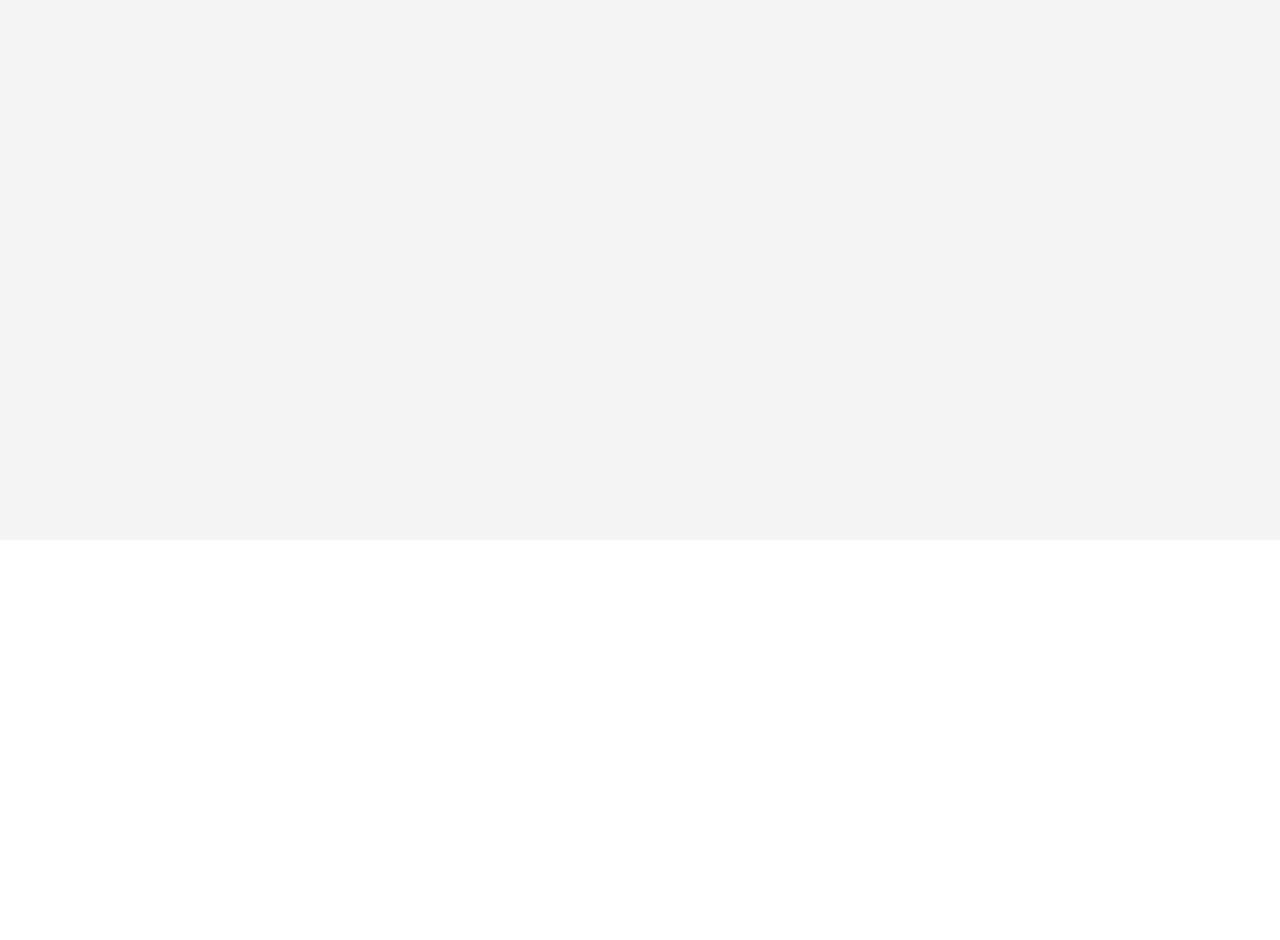
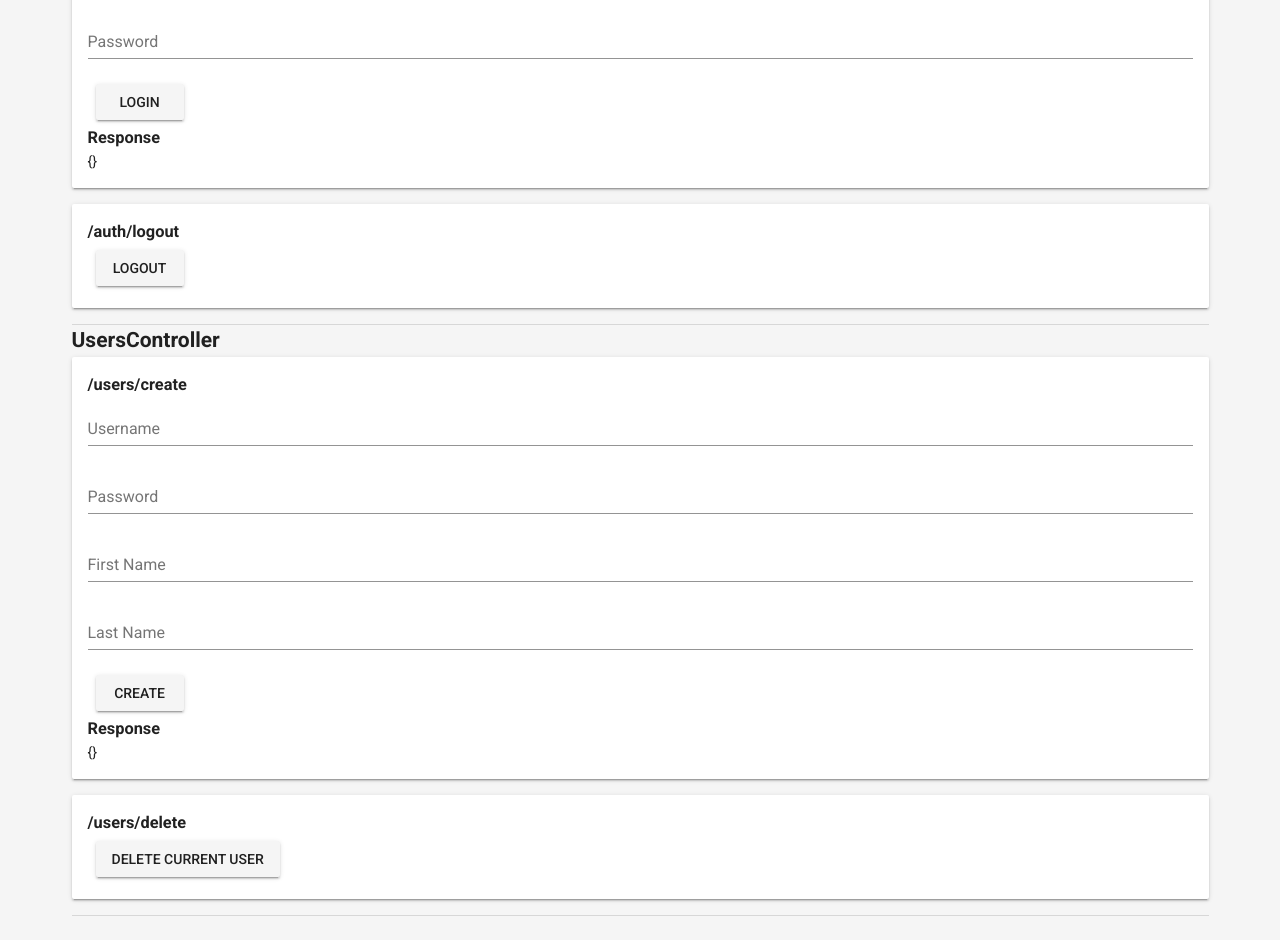
Before and after one commit to outinspace/TableForTwo_FEND, a Vue app: page /#/backend-testing in a window 1280 px wide. Shown: the part 260-1200 px from the top of the page. Before the commit the page ends 800 px from the top, so only its background shows below. Built offline with nearby package versions, Linux system fonts and the light colour scheme.

Commit message:
Finished scaffolding

```diff
--- /dev/null
+++ b/src/$http.js
@@ -0,0 +1,5 @@
+import axios from 'axios'
+
+export default axios.create({
+  baseURL: '/api/reservations-application'
+})
--- a/src/App.vue
+++ b/src/App.vue
@@ -1,14 +1,33 @@
 <template>
   <v-app>
     <v-toolbar app flat>
-      <v-toolbar-side-icon></v-toolbar-side-icon>
+      <v-toolbar-side-icon @click="drawerState = !drawerState"></v-toolbar-side-icon>
       <v-toolbar-title>Reservations Application</v-toolbar-title>
       <v-spacer></v-spacer>
+      <v-btn v-if="AuthService.currentUser != null" round flat>
+        <v-icon>person</v-icon>
+        {{ AuthService.currentUser.firstName }}
+      </v-btn>
       <v-btn round primary color="success">
         <v-icon>access_time</v-icon>
         My Reservations
       </v-btn>
     </v-toolbar>
+
+    <v-navigation-drawer app temporary v-model="drawerState">
+      <v-list>
+        <v-list-tile to="backend-testing">
+          <v-list-tile-action>
+            <v-icon>child_care</v-icon>
+          </v-list-tile-action>
+
+          <v-list-tile-content>
+            <v-list-tile-title>Backend Testing</v-list-tile-title>
+          </v-list-tile-content>
+        </v-list-tile>
+      </v-list>
+    </v-navigation-drawer>
+
     <v-content class="grey lighten-4">
       <router-view></router-view>
     </v-content>
@@ -16,10 +35,15 @@
 </template>
 
 <script>
+import AuthService from './services/AuthService'
 
 export default {
   name: 'app',
-  components: {
+  data() {
+    return {
+      drawerState: false,
+      AuthService
+    }
   }
 }
 </script>
--- /dev/null
+++ b/src/components/BackendTesting.vue
@@ -0,0 +1,96 @@
+<template>
+  <v-container>
+    <h1>BackendTesting</h1>
+    <h2>AuthController</h2>
+    <v-card class="mb-3">
+      <v-card-text>
+        <v-form>
+          <h3>/auth/login</h3>
+          <v-text-field label="Username" v-model="loginForm.username"></v-text-field>
+          <v-text-field label="Password" type="password" v-model="loginForm.password"></v-text-field>
+          <v-btn @click="login()">Login</v-btn>
+        </v-form>
+        <h3>Response</h3>
+        {{loginFormResponse}}
+      </v-card-text>
+    </v-card>
+
+    <v-card class="mb-3">
+      <v-card-text>
+        <v-form>
+          <h3>/auth/logout</h3>
+          <v-btn @click="logout()">Logout</v-btn>
+        </v-form>
+      </v-card-text>
+    </v-card>
+
+    <v-divider></v-divider>
+
+    <h2>UsersController</h2>
+    <v-card class="mb-3">
+      <v-card-text>
+        <v-form>
+          <h3>/users/create</h3>
+          <v-text-field label="Username" v-model="registrationForm.username"></v-text-field>
+          <v-text-field label="Password" type="password" v-model="registrationForm.password"></v-text-field>
+          <v-text-field label="First Name" v-model="registrationForm.firstName"></v-text-field>
+          <v-text-field label="Last Name" v-model="registrationForm.lastName"></v-text-field>
+          <v-btn @click="createUser()">Create</v-btn>
+        </v-form>
+        <h3>Response</h3>
+        {{registrationFormResponse}}
+      </v-card-text>
+    </v-card>
+
+    <v-card class="mb-3">
+      <v-card-text>
+        <v-form>
+          <h3>/users/delete</h3>
+          <v-btn @click="deleteCurrentUser()">Delete Current User</v-btn>
+        </v-form>
+      </v-card-text>
+    </v-card>
+    <v-divider></v-divider>
+  </v-container>
+</template>
+
+<script>
+import AuthService from '../services/AuthService'
+
+export default {
+  name: 'backend-testing',
+  data() {
+    return {
+      loginFormResponse: {},
+      loginForm: {},
+      registrationFormResponse: {},
+      registrationForm: {}
+    }
+  },
+  methods: {
+    async login() {
+      this.loginFormResponse = await AuthService.login(
+        this.loginForm.username,
+        this.loginForm.password
+      )
+    },
+
+    async createUser() {
+      let res = await this.$http.post('/users/create', this.registrationForm)
+      this.registrationFormResponse = res.data
+    },
+
+    async deleteCurrentUser() {
+      await this.$http.post('/users/delete', {})
+    },
+
+    async logout() {
+      await AuthService.logout()
+    }
+  }
+}
+</script>
+
+<style>
+
+</style>
--- a/src/components/LandingPage.vue
+++ b/src/components/LandingPage.vue
@@ -19,7 +19,6 @@
 </template>
 
 <script>
-import LoginService from '../services/LoginService'
 
 export default {
   name: 'login-page',
@@ -39,8 +38,7 @@ export default {
           img: 'https://www.villageinn.com/wp-content/uploads/2018/09/Feature_Pumpkin-Supreme-Pancakes-750x400.jpg',
           title: 'Village Inn'
         }
-      ],
-      LoginService
+      ]
     }
   },
   async created() {
--- a/src/main.js
+++ b/src/main.js
@@ -6,13 +6,11 @@ import Vuetify from 'vuetify'
 import 'vuetify/dist/vuetify.min.css'
 
 import router from './router'
-import axios from 'axios'
+import $http from './$http'
 
 Vue.config.productionTip = false
 
-Vue.prototype.$http = axios.create({
-  baseURL: '/api/reservations-application'
-})
+Vue.prototype.$http = $http
 
 Vue.use(Vuetify)
 Vue.use(VueRouter)
--- a/src/router.js
+++ b/src/router.js
@@ -1,10 +1,14 @@
 import VueRouter from "vue-router";
 import LandingPage from './components/LandingPage'
+import BackendTesting from './components/BackendTesting'
 
 export default new VueRouter({
     routes: [
         {
             path: '/', component: LandingPage
+        },
+        {
+            path: '/backend-testing', component: BackendTesting
         }
         // TODO: UserDashboard, RestaurantDashboard, CreateReservation, ViewReservation, UserSignup, OwnerSignup
     ]
--- /dev/null
+++ b/src/services/AuthService.js
@@ -0,0 +1,33 @@
+import client from '../$http'
+
+/**
+ * Contains global state of what the current user is, if logged in.
+ * Do not directly modify properties in this class.
+ */
+class AuthService {
+  currentUser = null
+
+  constructor($http) {
+    this.$http = $http
+  }
+
+  async login(username, password) {
+    let res = await this.$http.post('/auth/login', {
+      username,
+      password
+    })
+    this.currentUser = res.data
+    return this.currentUser
+  }
+
+  async logout() {
+    try {
+      await this.$http.get('/auth/logout')
+    } catch (err) {
+      // todo
+    }
+    this.currentUser = null
+  }
+}
+
+export default new AuthService(client)
--- a/src/services/LoginService.js
+++ /dev/null
@@ -1,15 +0,0 @@
-
-class LoginService {
-    loggedIn = false
-
-
-    login() {
-        this.loggedIn = true
-    }
-
-    logout() {
-        this.loggedIn = false
-    }
-}
-
-export default new LoginService()
--- a/vue.config.js
+++ b/vue.config.js
@@ -2,7 +2,8 @@ module.exports = {
     devServer: {
       proxy: {
         "/api/reservations-application/*": {
-          target: "https://csci4830.outin.space/",
+          // target: "https://csci4830.outin.space/",
+          target: "http://localhost:8083/",
           secure: true
         }
       }
```
Also changed, not shown: 1 other file (tests, documents, lock files or other folders).
